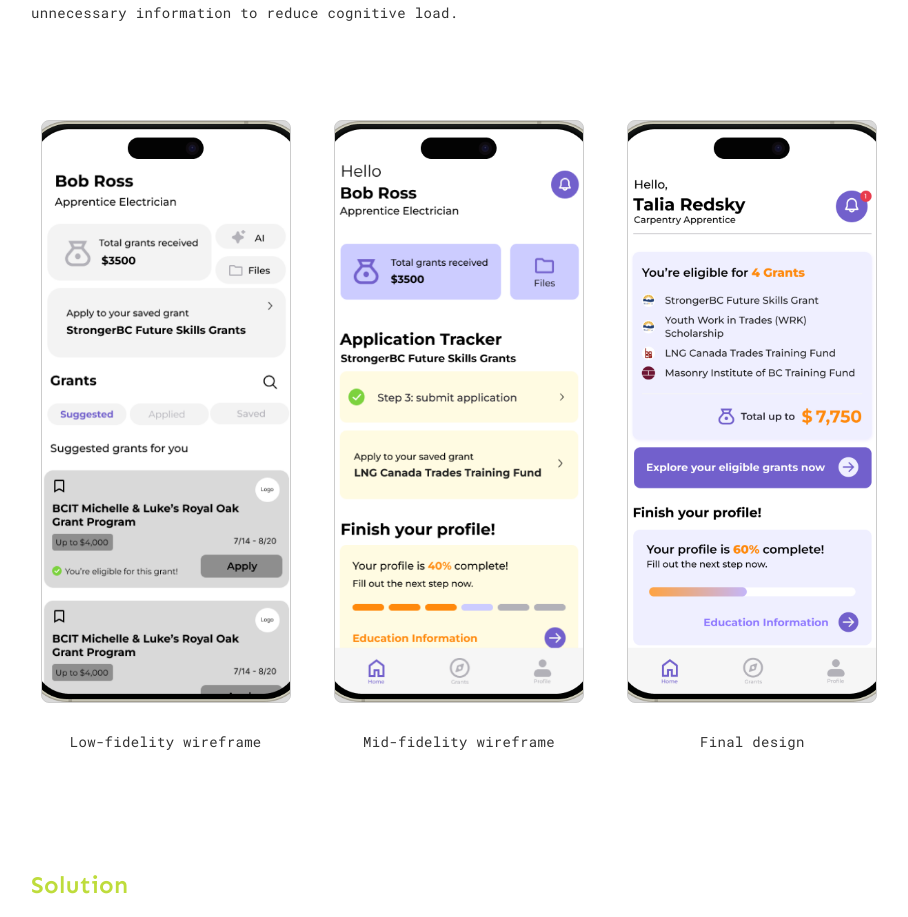
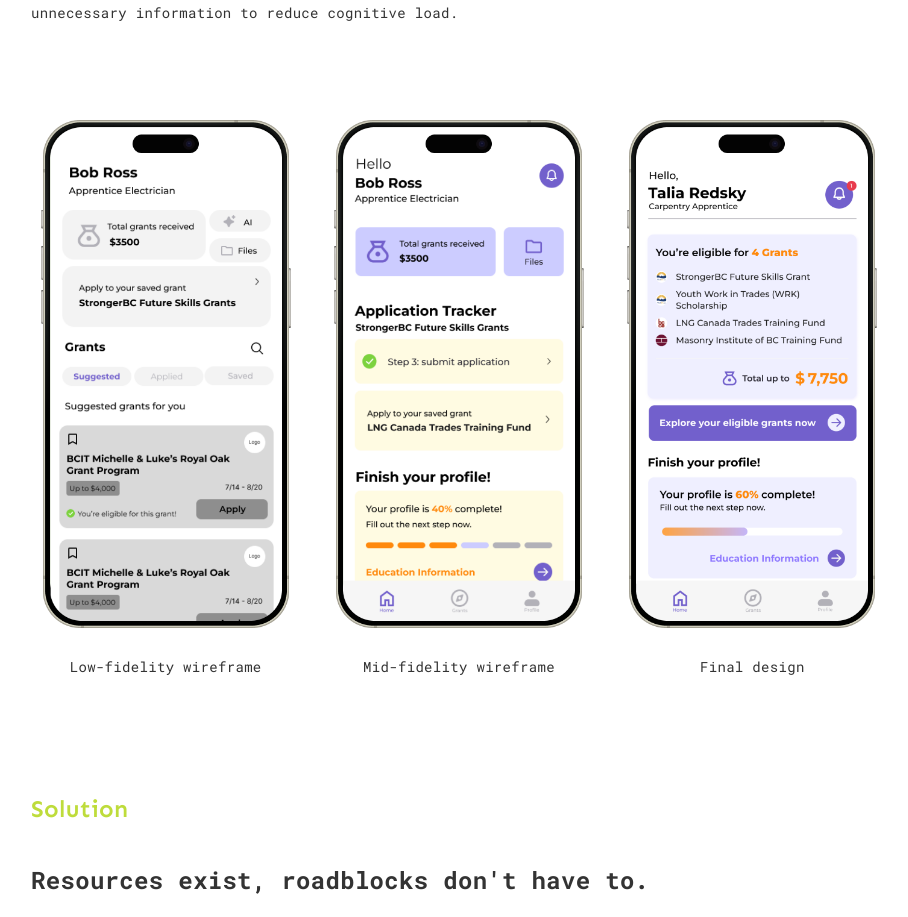
Before and after one commit to shxxw88/portfolio, a React (Vite) app: page /case-study/scaffold in a window 1280 px wide. Shown: the part 3781-4698 px from the top of the page, without its empty margins (313-1221 px from the left). Built offline with nearby package versions, Linux system fonts and the light colour scheme.

Commit message:
fixed scaffold iteration screens

```diff
--- a/src/components/ScaffoldCaseStudy.css
+++ b/src/components/ScaffoldCaseStudy.css
@@ -432,33 +432,33 @@
   font-size: 0.875rem;
 }
 
-.strategy-iterations-grid {
+.scaffold-strategy-iterations-grid {
   display: grid;
   grid-template-columns: repeat(3, 1fr);
   gap: 1.5rem;
   margin: 2rem 0;
 }
 
-.iteration-item {
+.scaffold-iteration-item {
   display: flex;
   flex-direction: column;
   align-items: center;
   gap: 0.75rem;
 }
 
-.iteration-image {
+.scaffold-iteration-image {
   width: 100%;
   max-width: 250px;
   margin: 0 auto;
 }
 
-.iteration-image img {
+.scaffold-iteration-image img {
   width: 100%;
   height: auto;
   display: block;
 }
 
-.iteration-caption {
+.scaffold-iteration-caption {
   font-size: 0.875rem;
   text-align: center;
   margin: 1rem 0;
--- a/src/components/ScaffoldCaseStudy.jsx
+++ b/src/components/ScaffoldCaseStudy.jsx
@@ -258,24 +258,24 @@
   to reduce cognitive load.
 </p>
 
-<div className="strategy-iterations-grid">
-  <div className="iteration-item">
-    <div className="iteration-image">
+<div className="scaffold-strategy-iterations-grid">
+  <div className="scaffold-iteration-item">
+    <div className="scaffold-iteration-image">
       <img src="/images/scaffold-lofi.png" alt="Design iteration 1" />
     </div>
-    <p className="iteration-caption">Low-fidelity wireframe</p>
+    <p className="scaffold-iteration-caption">Low-fidelity wireframe</p>
   </div>
-  <div className="iteration-item">
-    <div className="iteration-image">
+  <div className="scaffold-iteration-item">
+    <div className="scaffold-iteration-image">
       <img src="/images/scaffold-midfi.png" alt="Design iteration 2" />
     </div>
-    <p className="iteration-caption">Mid-fidelity wireframe</p>
+    <p className="scaffold-iteration-caption">Mid-fidelity wireframe</p>
   </div>
-  <div className="iteration-item">
-    <div className="iteration-image">
+  <div className="scaffold-iteration-item">
+    <div className="scaffold-iteration-image">
       <img src="/images/scaffold-hifi.png" alt="Design iteration 3" />
     </div>
-    <p className="iteration-caption">Final design</p>
+    <p className="scaffold-iteration-caption">Final design</p>
   </div>
 </div>
       {/* Solution Section */}
```
